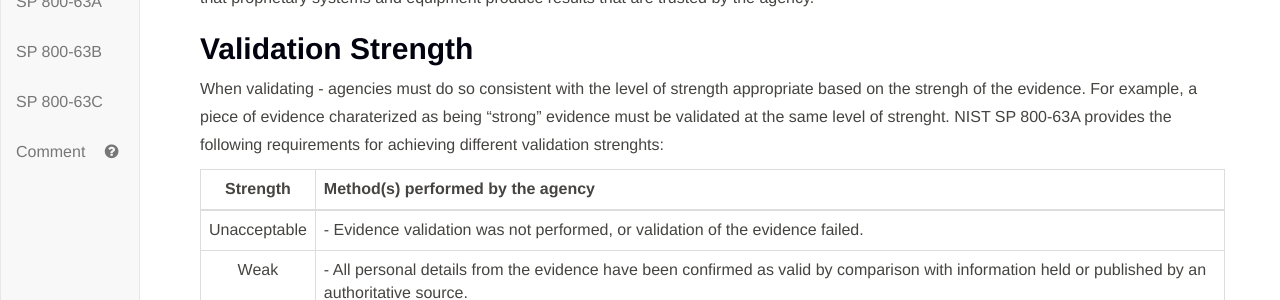
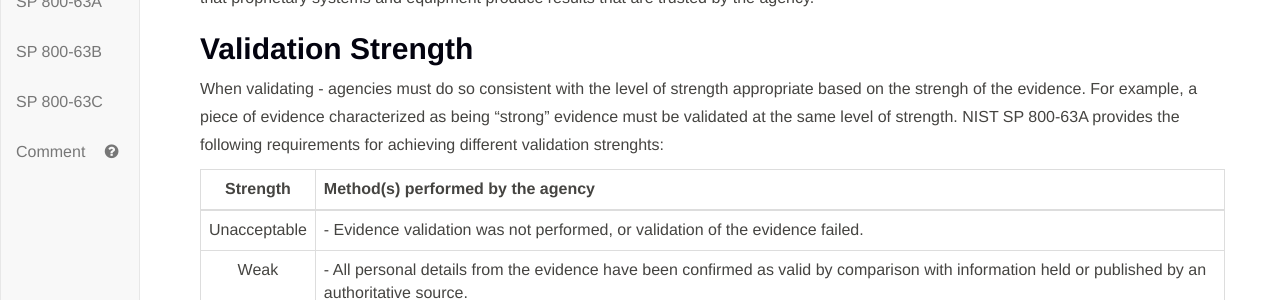
Before and after one commit to tridentity/800-63A-ImplGuide, a Jekyll site: the page built from 5_Validation.md, in a window 1280 px wide and 900 px high, scrolled down 2029 px. Shown: the part 180-480 px from the top of the window. Built offline with Jekyll 4.4.1, drawn with Linux system fonts in a browser that asks for light colours; our own code applies the rules of GitHub Pages for plain Markdown files.

Commit message:
Update 5_Validation.md

```diff
--- a/5_Validation.md
+++ b/5_Validation.md
@@ -54,7 +54,7 @@ It is also important to make the distinction between equipment and knowledge tha
 
 ## Validation Strength
 
-When validating - agencies must do so consistent with the level of strength appropriate based on the strengh of the evidence. For example, a piece of evidence charaterized as being "strong" evidence must be validated at the same level of strenght. NIST SP 800-63A provides the following requirements for achieving different validation strenghts:
+When validating - agencies must do so consistent with the level of strength appropriate based on the strengh of the evidence. For example, a piece of evidence characterized as being "strong" evidence must be validated at the same level of strength. NIST SP 800-63A provides the following requirements for achieving different validation strenghts:
 
 |Strength|Method(s) performed by the agency|
 |:---:|:------------------------------|
```
